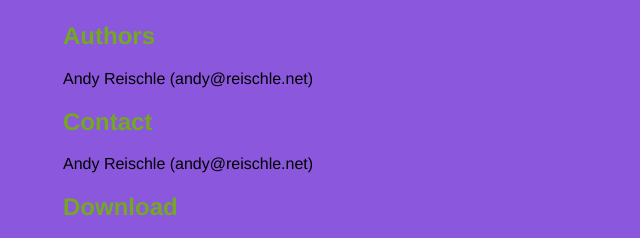
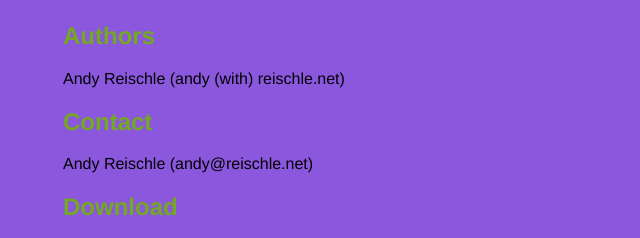
Before and after one commit to reischle/fritzmeter, a plain HTML site: page index.html in a window 1280 px wide. Shown: the part 193-431 px from the top of the page, 227-867 px from the left. Drawn offline with Linux system fonts and the light colour scheme.

Commit message:
Update index.html

```diff
--- a/index.html
+++ b/index.html
@@ -59,7 +59,7 @@
 
 
       <h2>Authors</h2>
-      <p>Andy Reischle (andy@reischle.net)
+      <p>Andy Reischle (andy (with) reischle.net)
 <br/>      </p>
 
 
```
